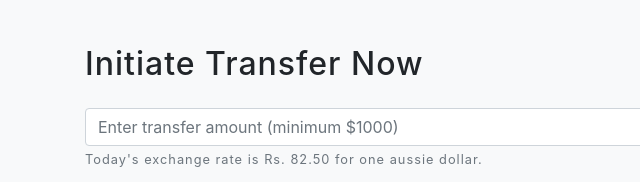
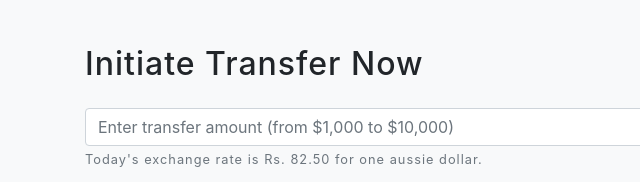
Before and after one commit to money2nepal/money2nepal.github.io, a website with bundled scripts: page index.html in a window 1280 px wide. Shown: the part 1217-1399 px from the top of the page, 0-640 px from the left. Built offline with nearby package versions, Linux system fonts and the light colour scheme.

Commit message:
Added maximum amount.

```diff
--- a/index.html
+++ b/index.html
@@ -83,7 +83,7 @@
           <form id="transferForm" action="#">
               <div class="form-group">
                   <!-- <label for="amount">Transfer amount (AUD)</label> -->
-                  <input type="number" required="Please enter the transfer amount." class="form-control" id="amount" aria-describedby="amountHelp" placeholder="Enter transfer amount (minimum $1000)" min="1000">
+                  <input type="number" required="Please enter the transfer amount." class="form-control" id="amount" aria-describedby="amountHelp" placeholder="Enter transfer amount (from $1,000 to $10,000)" min="1000" max="10000">
                   <small id="amountHelp" class="form-text text-muted"></small>
               </div>
               <div class="form-group">
```
